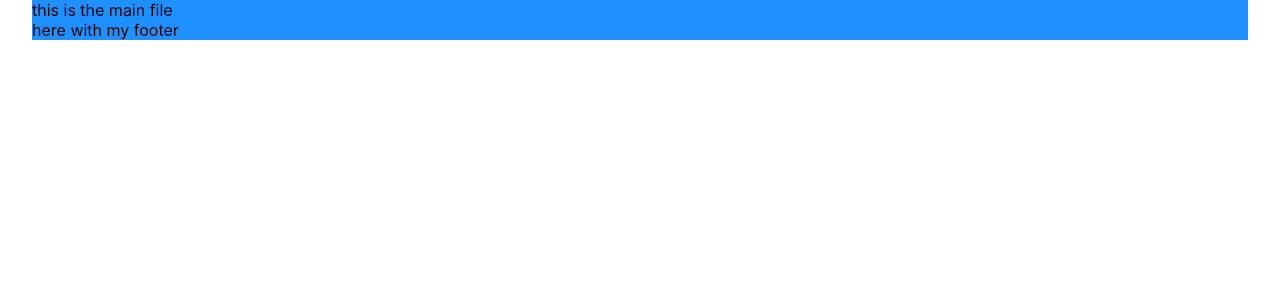
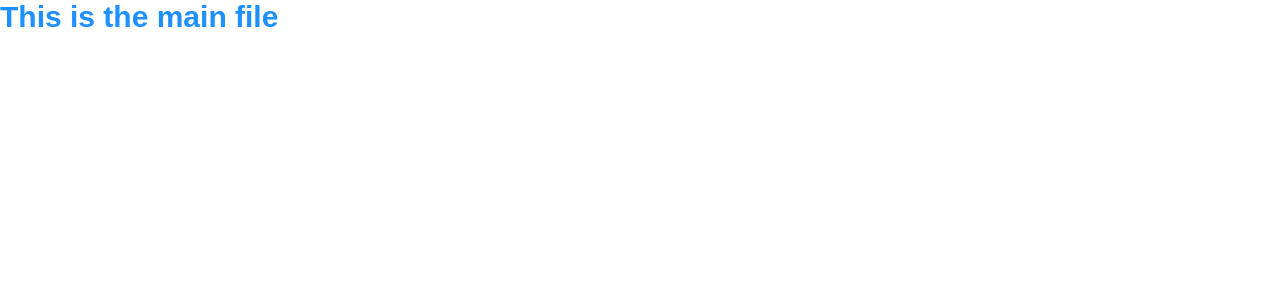
Before and after one commit to irumvanselme/animations-hub, a Next.js app: page / in a window 1280 px wide. Shown: the top 300 px of the page. Built offline with nearby package versions, Linux system fonts and the light colour scheme.

Commit message:
feat: add the Manrope font family

```diff
--- a/pages/index.tsx
+++ b/pages/index.tsx
@@ -8,8 +8,7 @@ export default function Home() {
 				<title>Animations hub title</title>
 			</Head>
 
-			<main className={styles.main}>this is the main file</main>
-			<footer className={styles.footer}>here with my footer</footer>
+			<h1>This is the main file</h1>
 		</div>
 	);
 }
--- a/styles/Home.module.scss
+++ b/styles/Home.module.scss
@@ -1,9 +1,8 @@
 $primaryColor: dodgerblue;
 
 .container {
-	padding: 0 2rem;
-
-	* {
-		background-color: $primaryColor;
+	h1 {
+		font-size: 30px;
+		color: $primaryColor;
 	}
 }
--- a/styles/globals.scss
+++ b/styles/globals.scss
@@ -1,5 +1,6 @@
 html,
-body {
+body,
+* {
 	padding: 0;
 	margin: 0;
 	font-family: -apple-system, BlinkMacSystemFont, Segoe UI, Roboto, Oxygen,
@@ -13,4 +14,5 @@ a {
 
 * {
 	box-sizing: border-box;
+	font-family: 'Manrope', sans-serif;
 }
```
